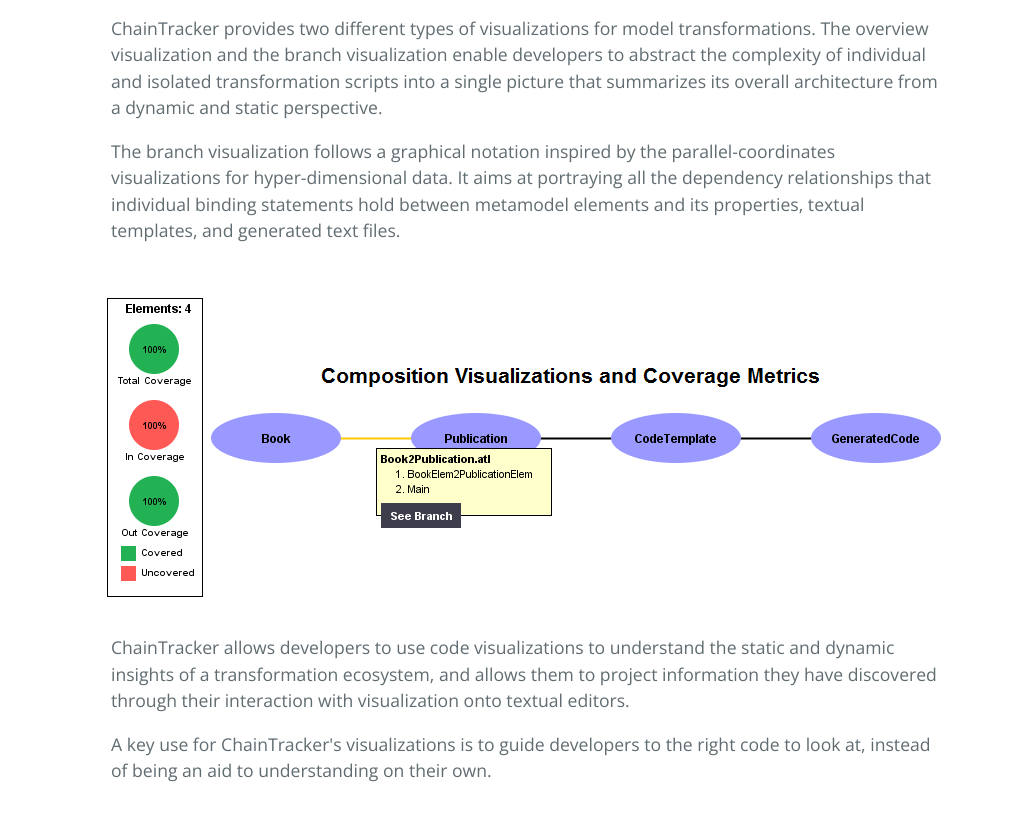
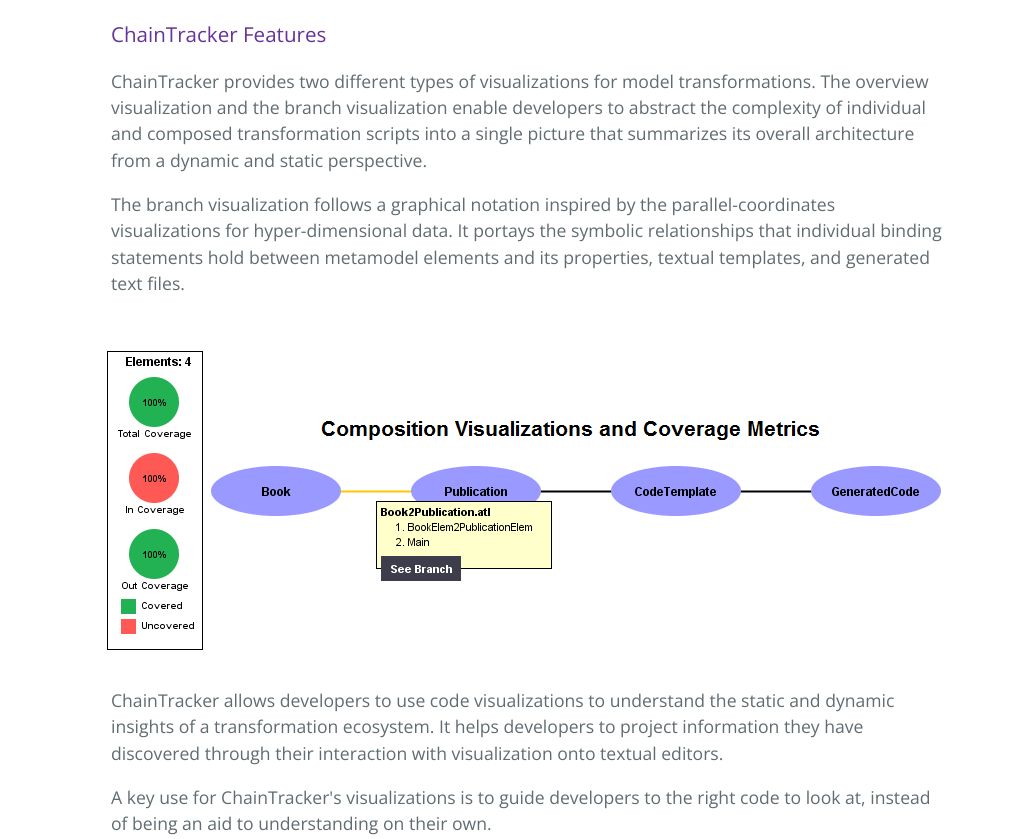
Before and after one commit to guana/chaintracker, a plain HTML site: page index.html in a window 1280 px wide. Shown: the part 1830-2669 px from the top of the page, without its empty margins (113-1128 px from the left). Drawn offline with nearby package versions, Linux system fonts and the light colour scheme.

Commit message:
some text

```diff
--- a/index.html
+++ b/index.html
@@ -24,9 +24,9 @@
       <h3>
 <a id="welcome-to-ct" class="anchor" href="#welcome-to-phydsl" aria-hidden="true"><span aria-hidden="true" class="octicon octicon-link"></span></a>Welcome to ChainTracker</h3>
 
-<p>ChainTracker is a traceability collection and analysis environment that enables developers to explore the static and dynamic aspects of model-to-model, and model-to-text transformations. ChainTracker reasons about the symbolic execution of model transformations when used in isolation, or when composed in model-transformation chains. The analysis environment provides interactive visualizations and smart transformation editors that enable developers to navigate the reflect on its architecture and execution mechanics. </p>
+<p>ChainTracker is a traceability collection and analysis environment that enables developers to explore the static and dynamic aspects of model-to-model, and model-to-text transformations. ChainTracker reasons about the symbolic execution of model transformations when used in isolation, or when composed in model-transformation chains. The analysis environment provides interactive visualizations and smart transformation editors that helps developers to navigate its architecture and execution mechanics. <p>
 
-<p>ChainTracker has been developed by <a href="http://victorguana.blogspot.ca/">Victor Guana</a> in the University of Alberta at the <a href="http://ssrg.cs.ualberta.ca">Service Systems Research Group</a>, and it aims at making model-driven software development more accesible to the general software engineering community.</p>
+<p>ChainTracker has been developed by <a href="http://victorguana.blogspot.ca/">Victor Guana</a> in the University of Alberta at the <a href="http://ssrg.cs.ualberta.ca">Service Systems Research Group</a>, and it aims at making model-driven software development more accesible to the general software engineering community. ChainTracker helps developers debugging, testing and maintaining model transformations by providing an integrated development environment that infers, quantifies, and visualizes their execution semantics.</p>
 </section>
 
 <img class="centered" src="res/screen-a.png" alt="CT Header 2" align="middle"> <br>
@@ -45,15 +45,15 @@
 <h3>
 <a id="ct-technologies" class="anchor" href="#phydsl-technologies" aria-hidden="true"><span aria-hidden="true" class="octicon octicon-link"></span></a>ChainTracker Features</h3>
 
-<p>ChainTracker provides two different types of visualizations for model transformations. The overview visualization and the branch visualization enable developers to abstract the complexity of individual and isolated transformation scripts into a single picture that summarizes its overall architecture from a dynamic and static perspective. </p>
+<p>ChainTracker provides two different types of visualizations for model transformations. The overview visualization and the branch visualization enable developers to abstract the complexity of individual and composed transformation scripts into a single picture that summarizes its overall architecture from a dynamic and static perspective. </p>
 
-<p> The branch visualization follows a graphical notation inspired by the parallel-coordinates visualizations for hyper-dimensional data. It aims at portraying all the dependency relationships that individual binding statements hold between metamodel elements and its properties, textual templates, and generated text files. </p>
+<p> The branch visualization follows a graphical notation inspired by the parallel-coordinates visualizations for hyper-dimensional data. It portays the symbolic relationships that individual binding statements hold between metamodel elements and its properties, textual templates, and generated text files. </p>
 </section>
 
 <img class="centered" src="res/ct-a.png" alt="CT Overview" align="middle">
 
 <section class="main-content">
-<p>ChainTracker allows developers to use code visualizations to understand the static and dynamic insights of a transformation ecosystem, and allows them to project information they have discovered through their interaction with visualization onto textual editors. </p>
+<p>ChainTracker allows developers to use code visualizations to understand the static and dynamic insights of a transformation ecosystem. It helps developers to project information they have discovered through their interaction with visualization onto textual editors. </p>
 
 <p> A key use for ChainTracker's visualizations is to guide developers to the right code to look at, instead of being an aid to understanding on their own. </p>
 </section>
```
